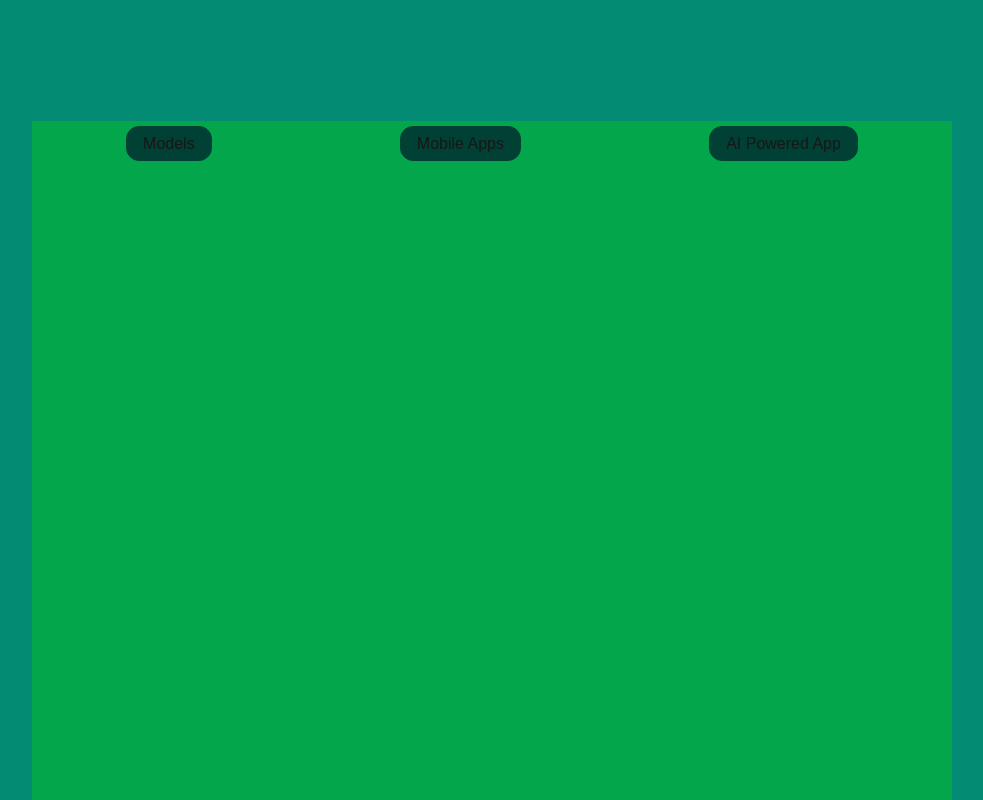
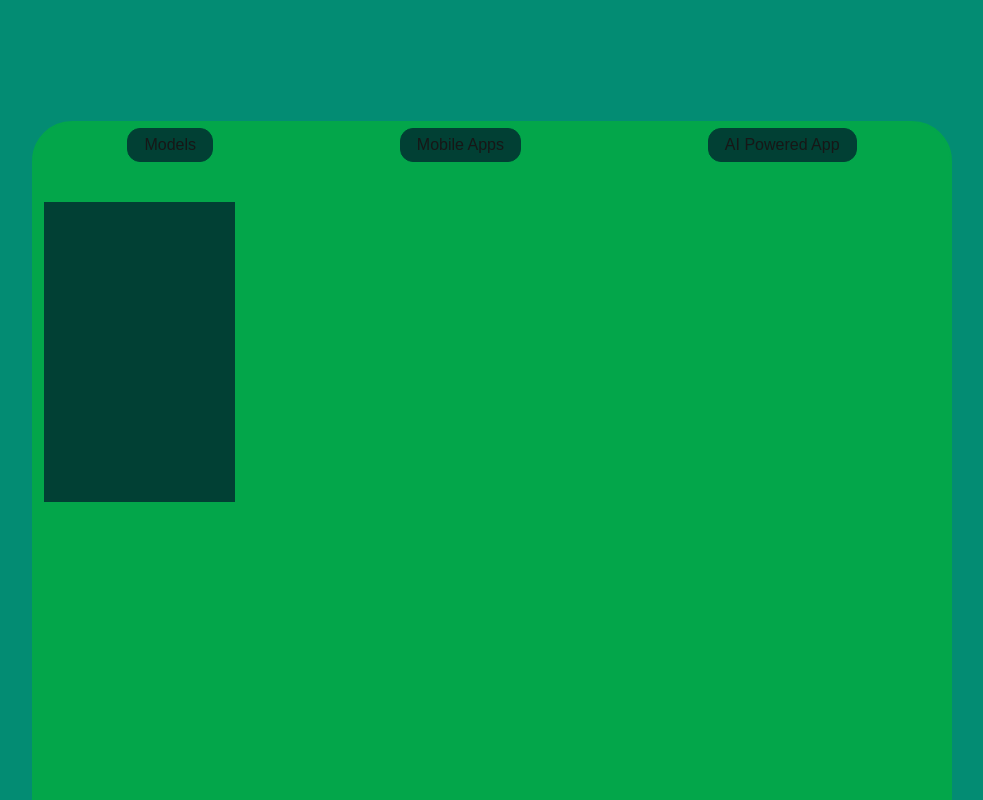
Before and after one commit to Prostorm11/portfolio, a Next.js app: page / in a window 1280 px wide. Shown: the part 620-1420 px from the top of the page, without its empty margins (58-1041 px from the left). Built offline with nearby package versions, Linux system fonts and the light colour scheme.

Commit message:
Projects(content2)

```diff
--- a/src/app/display_projects.js
+++ b/src/app/display_projects.js
@@ -16,8 +16,13 @@ export default function Projects({ name, show_socials }) {
             <p>AI Powered App</p>
           </div>
         </div>
+        <div className="skill_project">
+          <div className="tools"></div>
+          <div className="categorybox">
+
+          </div>
+        </div>
       </div>
-
     </div>
   );
 }
--- a/src/app/project.css
+++ b/src/app/project.css
@@ -19,12 +19,13 @@
     transition: top 1s ease-in-out;
 
 
+
 }
 .move{
    top: 50vh;
 }
 .Pcontents{
-    min-height: 1000px;
+    height: 1000px;
     background-color: #03A64A;
     margin-left: 40px;
     margin-top: 5px;
@@ -32,6 +33,10 @@
     display: flex;
     flex-direction: column;
     z-index: 2;
+    border: 2px solid#03A64A;
+    border-radius: 40px;
+
+
 
 }
 .Nav{
@@ -43,6 +48,7 @@
     justify-content: space-around;
     position: sticky;
     top: 0;
+
 }
 .navigate_button{
     background-color: #014034;
@@ -54,3 +60,25 @@
     align-items: center;
     padding: 1px 16px 1px 16px;
 }
+.skill_project{
+    display: flex;
+    flex-direction: row;
+    height: 100%;
+    justify-content: space-between;
+    padding: 40px 40px 10px 10px;
+}
+.tools{
+    height: 300px;
+    width: 22%;
+    background-color: #014034;
+    position: sticky;
+    top:80px;
+
+}
+.categorybox{
+    display: flex;
+    flex-direction: column;
+    height: 100%;
+    width: 76%;
+
+}
```
